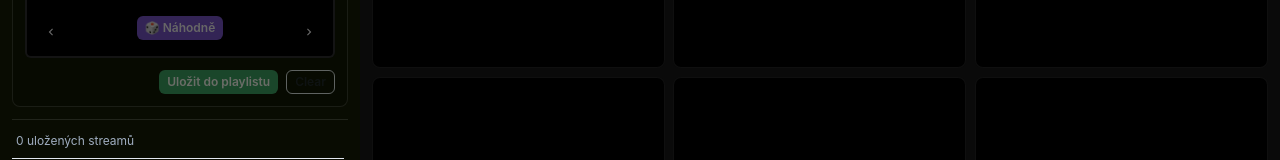
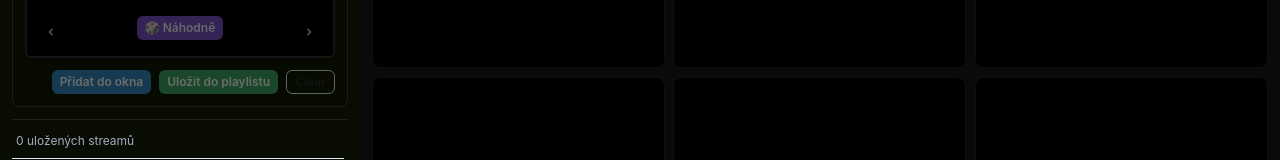
Before and after one commit to jnovec/synced-novec-online, a Next.js app: page / in a window 1280 px wide. Shown: the part 458-618 px from the top of the page. Built offline with nearby package versions, Linux system fonts and the light colour scheme.

Commit message:
fix: add selected preview to a visible grid slot

```diff
--- a/src/components/Sidebar.tsx
+++ b/src/components/Sidebar.tsx
@@ -2,6 +2,7 @@ import { SidebarAccordionItem } from '@/components/Sidebar/SidebarAccordionItem'
 import { SettingsAccordionItem } from '@/components/Sidebar/Settings/SettingsAccordionItem';
 import { useChannelsContext } from '@/contexts/useChannels';
 import { useControlsContext } from '@/contexts/useControls';
+import { findFirstEmptyVisibleSlot } from '@/lib/slotSelection';
 import { resolveRemoteStreamUrl, shouldEmbedRemotePage } from '@/lib/remoteVideo';
 import { AddIcon, ChevronLeftIcon, ChevronRightIcon } from '@chakra-ui/icons';
 import { Accordion, Badge, Box, Button, Divider, Flex, Icon, IconButton, Image, Input, Spinner, Text, useToast } from '@chakra-ui/react';
@@ -14,7 +15,7 @@ const SLOT_DRAG_TYPE = 'application/x-synced-slot-index';
 export const Sidebar = () => {
   const toast = useToast();
   const { channels, isLoadingSource, sourceError, loadSource, saveChannelToPlaylist } = useChannelsContext();
-  const { selectedVideo, setSelectedVideo, slots, setSlotVideo } = useControlsContext();
+  const { selectedVideo, setSelectedVideo, slots, gridSize, setSlotVideo } = useControlsContext();
   const [minimized, setMinimized] = useState<boolean>(false);
   const [sourceUrl, setSourceUrl] = useState('');
   const [resolvedPreviewUrl, setResolvedPreviewUrl] = useState<string | null>(null);
@@ -34,16 +35,19 @@ export const Sidebar = () => {
     const choices = alternatives.length ? alternatives : previewCandidates;
     setSelectedVideo(choices[Math.floor(Math.random() * choices.length)]);
   };
-  const handlePreviewDoubleClick = (event: React.MouseEvent<HTMLDivElement>) => {
-    if ((event.target as HTMLElement).closest('button')) return;
+  const addPreviewToGrid = () => {
     if (!selectedVideo) return;
-    const emptySlot = slots.findIndex((slot) => !slot);
+    const emptySlot = findFirstEmptyVisibleSlot(slots, gridSize);
     if (emptySlot < 0) {
-      toast({ title: 'Všechna okna jsou obsazená', description: 'Uvolni nejdřív některý slot.', status: 'info', duration: 2200 });
+      toast({ title: 'Všechna viditelná okna jsou obsazená', description: 'Zvětši mřížku nebo uvolni některé okno.', status: 'info', duration: 2600 });
       return;
     }
     setSlotVideo(emptySlot, selectedVideo);
     toast({ title: `Preview přidáno do okna ${emptySlot + 1}`, status: 'success', duration: 1600 });
+  };
+  const handlePreviewDoubleClick = (event: React.MouseEvent<HTMLDivElement>) => {
+    if ((event.target as HTMLElement).closest('button')) return;
+    addPreviewToGrid();
   };
 
   useEffect(() => {
@@ -277,6 +281,9 @@ export const Sidebar = () => {
                 {selectedVideo?.name ?? ' '}
               </Text>
               <Flex gap="2">
+                <Button size="xs" colorScheme="blue" onClick={addPreviewToGrid} isDisabled={!selectedVideo}>
+                  Přidat do okna
+                </Button>
                 <Button size="xs" colorScheme="green" onClick={handleSavePreview} isDisabled={!selectedVideo}>
                   Uložit do playlistu
                 </Button>
--- /dev/null
+++ b/src/lib/slotSelection.ts
@@ -0,0 +1,4 @@
+export const findFirstEmptyVisibleSlot = <T>(slots: Array<T | null | undefined>, visibleSlotCount: number): number => {
+  const visibleCount = Math.max(0, Math.min(slots.length, Math.floor(visibleSlotCount)));
+  return slots.slice(0, visibleCount).findIndex((slot) => slot == null);
+};
```
Also changed, not shown: 1 other file (tests, documents, lock files or other folders).
